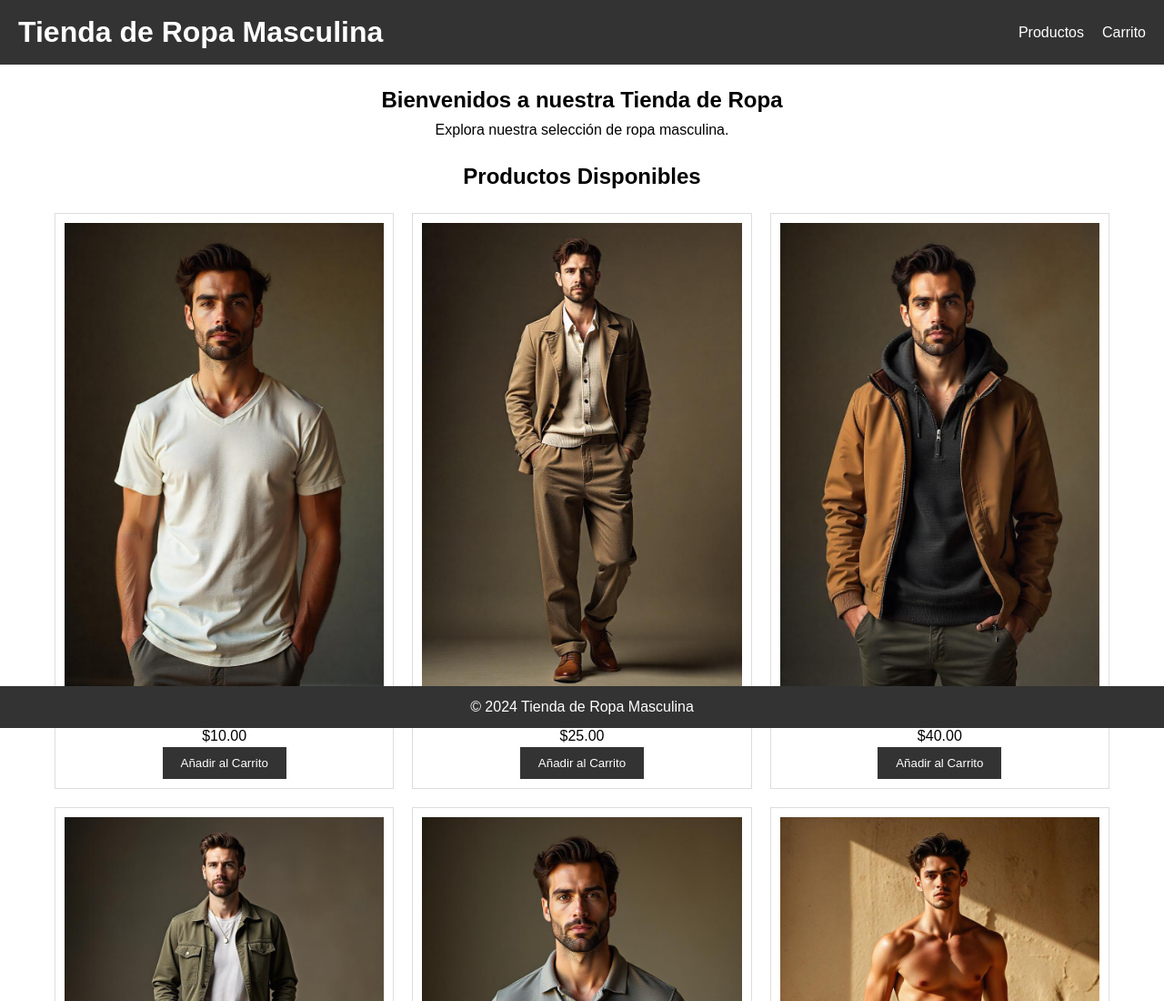
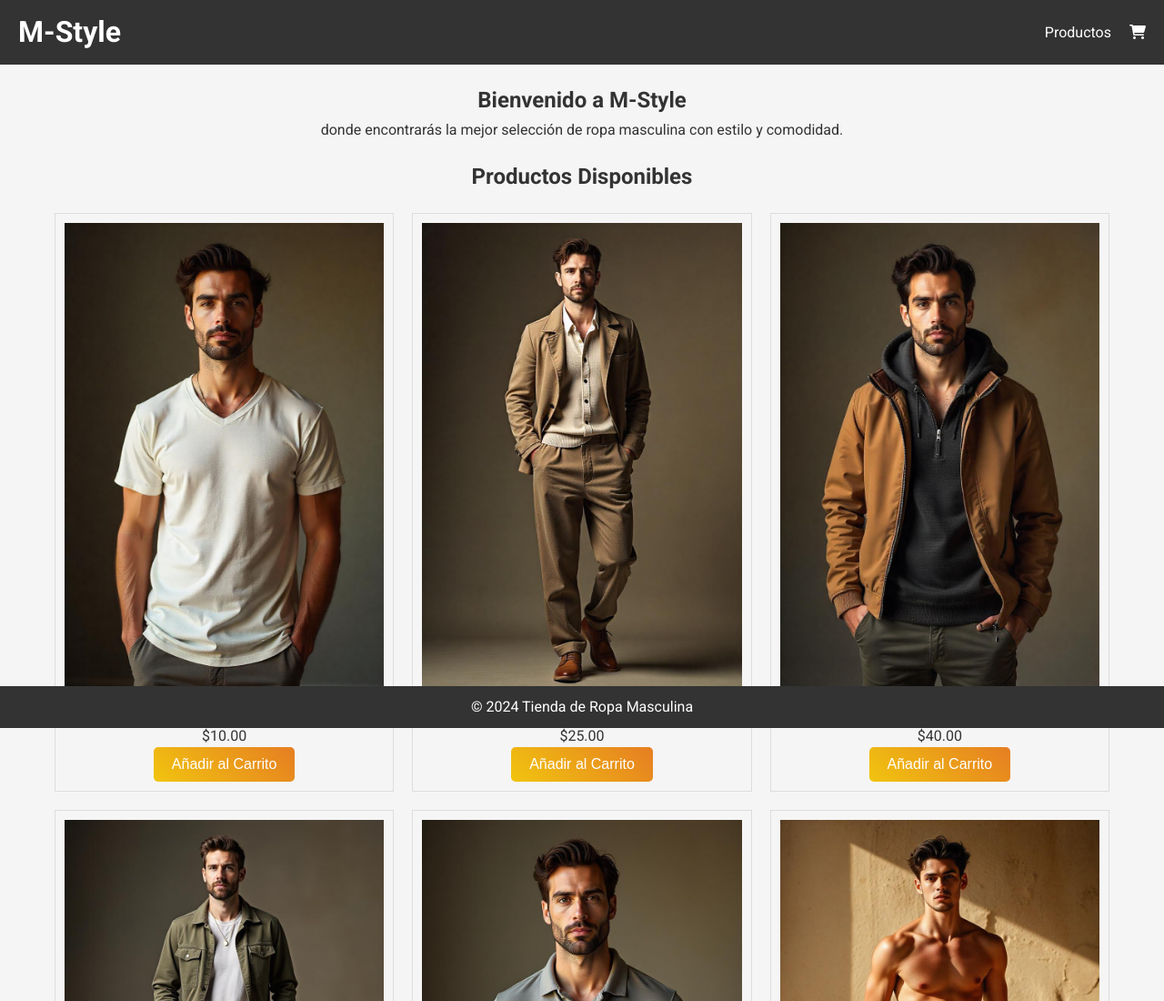
Before and after one commit to AlejoBello/tienda-ropa-masculina, a plain HTML site: page index.html in a window 1280 px wide. Shown: the top 1100 px of the page at 91% size. Drawn offline with Linux system fonts and the light colour scheme.

Commit message:
Cambiar colores de botones a dorado y ajustar el diseño

```diff
--- a/index.html
+++ b/index.html
@@ -3,26 +3,29 @@
 <head>
     <meta charset="UTF-8">
     <meta name="viewport" content="width=device-width, initial-scale=1.0">
-    <title>Tienda de Ropa Masculina</title>
+    <title>M-Style</title>
     <link rel="stylesheet" href="styles.css">
+    <link rel="stylesheet" href="https://cdnjs.cloudflare.com/ajax/libs/font-awesome/6.0.0-beta3/css/all.min.css">
+    <link href="https://fonts.googleapis.com/css2?family=Roboto:wght@400;700&display=swap" rel="stylesheet">
 </head>
 <body>
     <header>
         <div class="logo">
-            <h1>Tienda de Ropa Masculina</h1>
+            <h1>M-Style</h1>
         </div>
         <nav>
             <ul>
                 <li><a href="#productos">Productos</a></li>
-                <li><a href="carrito.html">Carrito</a></li>
+                <li><a href="carrito.html"><i class="fas fa-shopping-cart"></i></a>
+
             </ul>
         </nav>
     </header>
 
     <main>
         <section class="intro">
-            <h2>Bienvenidos a nuestra Tienda de Ropa</h2>
-            <p>Explora nuestra selección de ropa masculina.</p>
+            <h2>Bienvenido a M-Style</h2>
+            <p>donde encontrarás la mejor selección de ropa masculina con estilo y comodidad.</p>
         </section>
 
         <section id="productos" class="productos">
--- a/styles.css
+++ b/styles.css
@@ -5,8 +5,10 @@
 }
 
 body {
-    font-family: Arial, sans-serif;
+    font-family: 'Roboto', sans-serif;
     line-height: 1.6;
+    background-color: #f5f5f5; /* Fondo claro */
+    color: #333; /* Texto oscuro */
 }
 
 header {
@@ -164,3 +166,23 @@ table th {
         grid-template-columns: repeat(3, 1fr);
     }
 }
+
+
+button {
+    background: linear-gradient(45deg, #f1c40f, #e67e22);
+    color: white;
+    border: none;
+    border-radius: 5px;
+    padding: 10px 20px;
+    font-size: 16px;
+    cursor: pointer;
+    transition: background 0.3s ease;
+}
+
+button:hover {
+    background: linear-gradient(45deg, #f1c40f, #e67e22);
+}
+
+a {
+    color: #3498db; /* Azul para enlaces */
+}
```
Also changed, not shown: carrito.html (+3 -2 lines).
